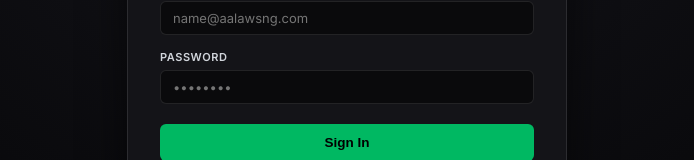
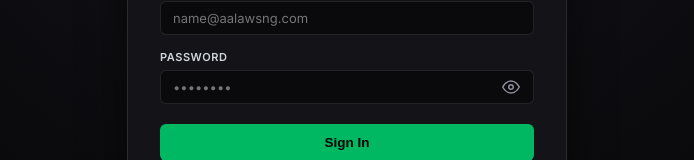
Before and after one commit to sprqsm001-max/aalawsng, a Next.js app in the folder frontend/: page /login in a window 1280 px wide. Shown: the part 427-587 px from the top of the page, without its empty margins (293-987 px from the left). Built offline with nearby package versions, Linux system fonts and the light colour scheme; no server answers.

Commit message:
feat: add password visibility toggle eye icon to practice login page

```diff
--- a/frontend/app/login/page.tsx
+++ b/frontend/app/login/page.tsx
@@ -9,6 +9,7 @@
   const { login } = useAuthStore();
   const [email, setEmail] = useState('');
   const [password, setPassword] = useState('');
+  const [showPassword, setShowPassword] = useState(false);
   const [loading, setLoading] = useState(false);
   const [error, setError] = useState('');
 
@@ -75,17 +76,55 @@
           </div>
 
           <div className="form-group">
-            <label className="form-label">Password</label>
+            <label className="form-label" htmlFor="password">Password</label>
+            <div style={{ position: 'relative', display: 'flex', alignItems: 'center' }}>
               <input
                 id="password"
-              type="password"
+                type={showPassword ? 'text' : 'password'}
                 className="form-input"
                 placeholder="••••••••"
                 value={password}
                 onChange={e => setPassword(e.target.value)}
                 required
                 autoComplete="current-password"
+                style={{ paddingRight: '42px', width: '100%' }}
               />
+              <button
+                type="button"
+                id="toggle-password-visibility"
+                onClick={() => setShowPassword(!showPassword)}
+                aria-label={showPassword ? 'Hide password' : 'Show password'}
+                title={showPassword ? 'Hide password' : 'Show password'}
+                style={{
+                  position: 'absolute',
+                  right: '8px',
+                  background: 'none',
+                  border: 'none',
+                  cursor: 'pointer',
+                  padding: '6px',
+                  display: 'flex',
+                  alignItems: 'center',
+                  justifyContent: 'center',
+                  color: showPassword ? 'var(--accent, #00b862)' : 'var(--text-muted, #94a3b8)',
+                  transition: 'color 0.2s ease',
+                  borderRadius: '4px'
+                }}
+              >
+                {showPassword ? (
+                  /* Eye-off SVG (password is visible, clicking will hide) */
+                  <svg width="18" height="18" viewBox="0 0 24 24" fill="none" stroke="currentColor" strokeWidth="2" strokeLinecap="round" strokeLinejoin="round">
+                    <path d="M17.94 17.94A10.07 10.07 0 0 1 12 20c-7 0-11-8-11-8a18.45 18.45 0 0 1 5.06-5.94M9.9 4.24A9.12 9.12 0 0 1 12 4c7 0 11 8 11 8a18.5 18.5 0 0 1-2.16 3.19m-6.72-1.07a3 3 0 1 1-4.24-4.24" />
+                    <line x1="1" y1="1" x2="23" y2="23" />
+                  </svg>
+                ) : (
+                  /* Eye SVG (password is masked, clicking will show) */
+                  <svg width="18" height="18" viewBox="0 0 24 24" fill="none" stroke="currentColor" strokeWidth="2" strokeLinecap="round" strokeLinejoin="round">
+                    <path d="M1 12s4-8 11-8 11 8 11 8-4 8-11 8-11-8-11-8z" />
+                    <circle cx="12" cy="12" r="3" />
+                  </svg>
+                )}
+              </button>
+            </div>
           </div>
 
           <button
--- a/frontend/package.json
+++ b/frontend/package.json
@@ -26,6 +26,7 @@
     "react": "19.2.8",
     "react-dom": "19.2.8",
     "react-hook-form": "^7.86.0",
+    "react-is": "^19.2.8",
     "recharts": "^3.10.1",
     "zod": "^4.4.3",
     "zustand": "^5.0.15"
```
Also changed, not shown: 1 other file (tests, documents, lock files or other folders). Lines whose indentation alone changed are shown as unchanged.
